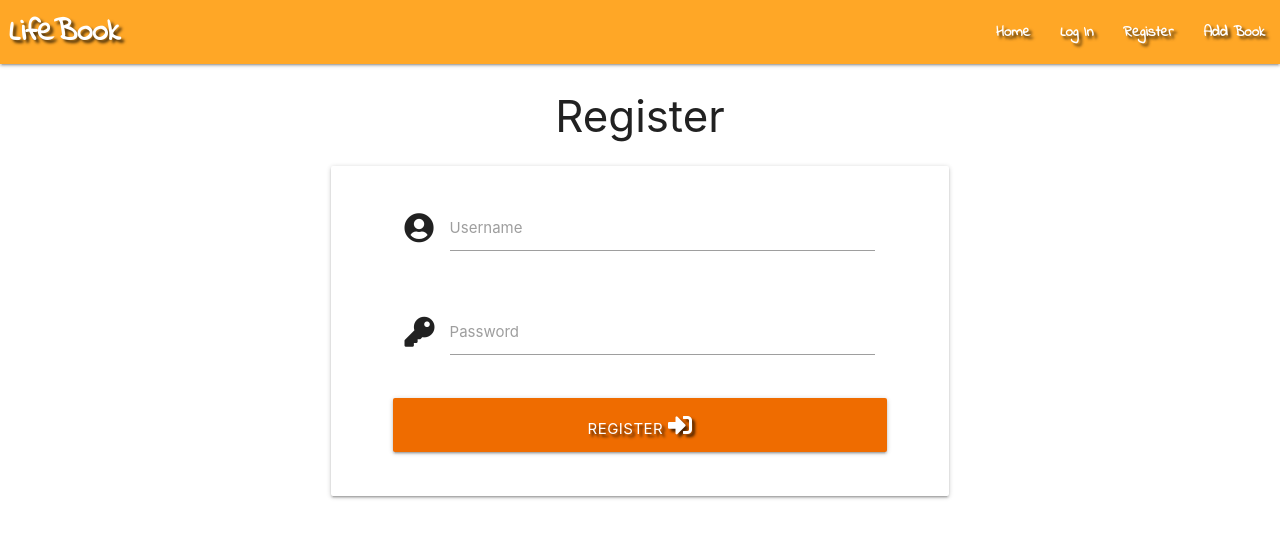
After one commit to robertdavid1205/MS3-LifeBook, a Flask app: page /register in a window 1280 px wide. The commit adds this page. Shown: the top 538 px of the page. Run offline with Flask 2, Linux system fonts and the light colour scheme; some libraries are stand-ins or nearby versions.

Commit message:
add register template

```diff
--- a/app.py
+++ b/app.py
@@ -4,6 +4,7 @@ from flask import (
     redirect, request, session, url_for)
 from flask_pymongo import PyMongo
 from bson.objectid import ObjectId
+from werkzeug.security import generate_password_hash, check_password_hash
 if os.path.exists("env.py"):
     import env
 
@@ -27,6 +28,11 @@ def get_books():
     return render_template("books.html", books=books)
 
 
+@app.route("/register", methods=["GET", "POST"])
+def register():
+        return render_template("register.html")
+
+
 if __name__ == "__main__":
     app.run(host=os.environ.get("IP"),
             port=int(os.environ.get("PORT")),
--- a/static/css/style.css
+++ b/static/css/style.css
@@ -7,6 +7,10 @@
     font-weight: 600;
 }
 
+nav.nav-extended {
+    padding-left: 9px;
+}
+
 .sidenav {
     background-color: #f57c00;
     opacity: 0.8;
--- a/templates/base.html
+++ b/templates/base.html
@@ -26,7 +26,7 @@
                 <ul class="right hide-on-med-and-down">
                     <li><a href="{{ url_for('get_books') }}">Home</a></li>
                     <li><a href="#">Log In</a></li>
-                    <li><a href="#">Register</a></li>
+                    <li><a href="{{ url_for('register') }}">Register</a></li>
                     <li><a href="#">Add Book</a></li>
                 </ul>
             </div>
@@ -37,7 +37,7 @@
             <li><h4 class="center-align orange darken-2 text-shadow">LifeBook</h4></li>
             <li><a href="{{ url_for('get_books') }}">Home</a></li>
             <li><a href="#">Log In</a></li>
-            <li><a href="#">Register</a></li>
+            <li><a href="{{ url_for('register') }}">Register</a></li>
             <li><a href="#">Add Book</a></li>
         </ul>
 
--- /dev/null
+++ b/templates/register.html
@@ -0,0 +1,35 @@
+{% extends "base.html" %}
+{% block content %}
+
+<h3 class="center-align">Register</h3>
+
+<div class="row">
+    <form class="col s12 m6 offset-m3">
+        <div class="card-panel">
+            <!--username-->
+            <div class="row">
+                <div class="input-field col s10 offset-m1" method="POST" action="{{ url_for('register') }}">
+                    <i class="fas fa-user-circle prefix"></i>
+                    <input id="username" name="username" type="text" class="validate">
+                    <label for="username">Username</label>
+                </div>
+            </div>
+            <!--password-->
+            <div class="row">
+                <div class="input-field col s10 offset-m1">
+                    <i class="fas fa-key prefix"></i>
+                    <input id="password" name="password" type="password" class="validate">
+                    <label for="password">Password</label>
+                </div>
+            </div>
+            <!--register-->
+            <div class="row">
+                <button type="submit" class="col s10 offset-m1 btn-large orange darken-3 text-shadow">
+                    Register <i class="fas fa-sign-in-alt"></i>
+                </button>
+            </div>
+        </div>
+    </form>
+</div>
+
+{% endblock %}
```
